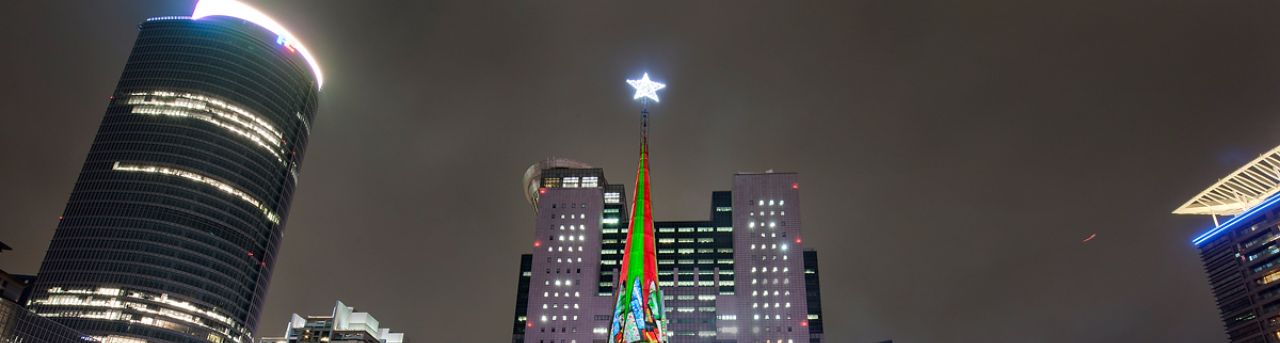
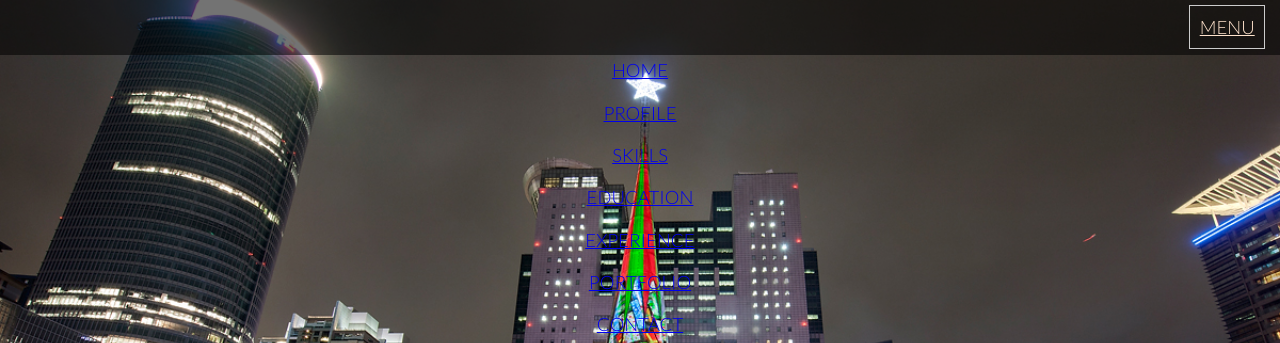
Before and after one commit to KendrickPC/EDKnovember2016, a plain HTML site: page index.html in a window 1280 px wide. Shown: the top 343 px of the page. Drawn offline with Linux system fonts and the light colour scheme.

Commit message:
navbar added, but not cleared. Still need JS to fix navbar list

```diff
--- a/assets/css/styles.css
+++ b/assets/css/styles.css
@@ -6,6 +6,8 @@ body {
 	font: 1.15em/1.3 'Lato', 'Helvetica', arial, sans-serif;
 	font-weight: 300;
 }
+
+/*BEGIN GENERAL TEXT RULES*/
 
 h1 {
 	font: 2.5em/1 'Lato', 'Helvetica', arial, sans-serif;
@@ -22,12 +24,62 @@ h2 {
 	/*color: white;*/
 }
 
+/*END GENERAL TEXT RULES*/
+
+/*BEGIN SECTION RULES*/
 section {
 	background: red; /*testing purposes only*/
 	color: #fff;
 }
 
-/*begin Hero section*/
+/*BEGIN NAVBAR RULES*/
+nav {
+	height: 3em;
+	line-height: 2.3em;
+	position: fixed;
+	top:0;
+	left:0;
+	z-index:600;
+	display: inline-block;
+	width: 100%;
+	background: rgba(0,0,0,0.55);
+	border: 0;
+	font-family: 'Lato', 'Helvetica', arial, sans-serif;
+	text-transform: uppercase;
+	text-align: center;
+	/*The following line of code prevents links from jumping incorrectly in Chrome and Safari browsers*/
+	-webkit-transform:translateZ(0);
+
+}
+/*END  NAVBAR RULES*/
+
+/*BEING MENU RULES*/
+a#menu {
+	float: right;
+	border: 1px solid #ccc;
+	color: #FFE3CD;
+	width: 4em;
+	margin-top: 5px;
+	margin-right: 15px;
+	font-weight: 300;
+}
+
+a#menu:hover {
+	background: rgba(255,255 255,0.4)
+	color: #333;
+	font-weight: 600;
+}
+/*END MENU RULES*/
+
+/*BEGIN NAVLIST RULES*/
+ul#navlist {
+	clear: right;
+	list-style; none;
+	font-weight: 300;
+}
+/*END NAVLIST RULES*/
+
+/*BEING HERO SECTION */
 section#page-header {
 	height:100vh; /*viewport height*/
 	width: 100%;
@@ -57,4 +109,4 @@ section#page-header header h2 {
 	font-weight: 300;
 	color: white;
 }
-/*end Hero section*/
+/*END HERO SECTION*/
--- a/index.html
+++ b/index.html
@@ -12,6 +12,20 @@
 </head>
 
 <body>
+<!-- begin navbar  -->
+	<nav class="nav-closed">
+		<a href="mainnav" id="menu">MENU</a>
+		<ul id="navlist">
+			<li><a href="#page-header">home</a></li>
+			<li><a href="#profile">profile</a></li>
+			<li><a href="#skills">skills</a></li>
+			<li><a href="#education">education</a></li>
+			<li><a href="#experience">experience</a></li>
+			<li><a href="#portfolio">portfolio</a></li>
+			<li><a href="#contact">contact</a></li>
+		</ul>
+	</nav>
+<!-- end navbar -->
 	<section id="page-header">
 		<header>
 			<h1>Kenneth P. Chang</h1>
```
